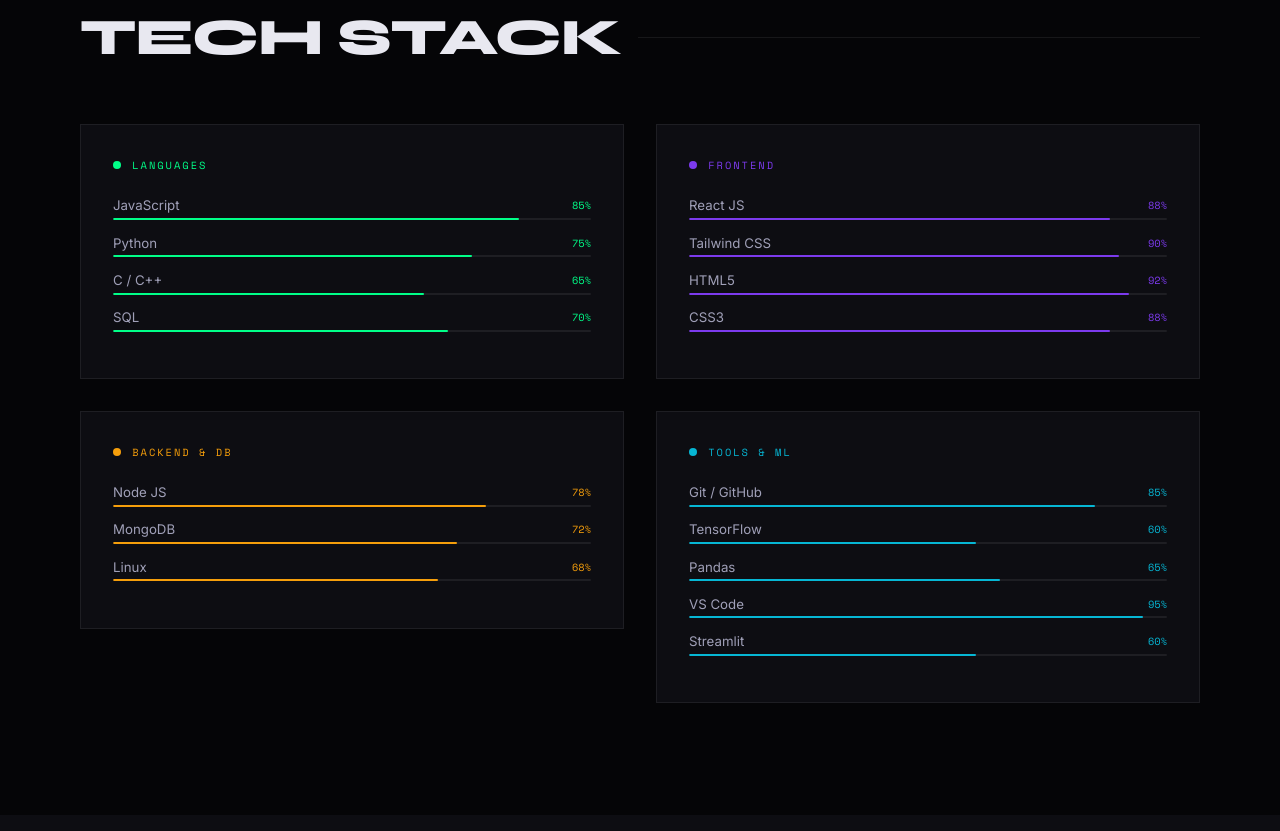
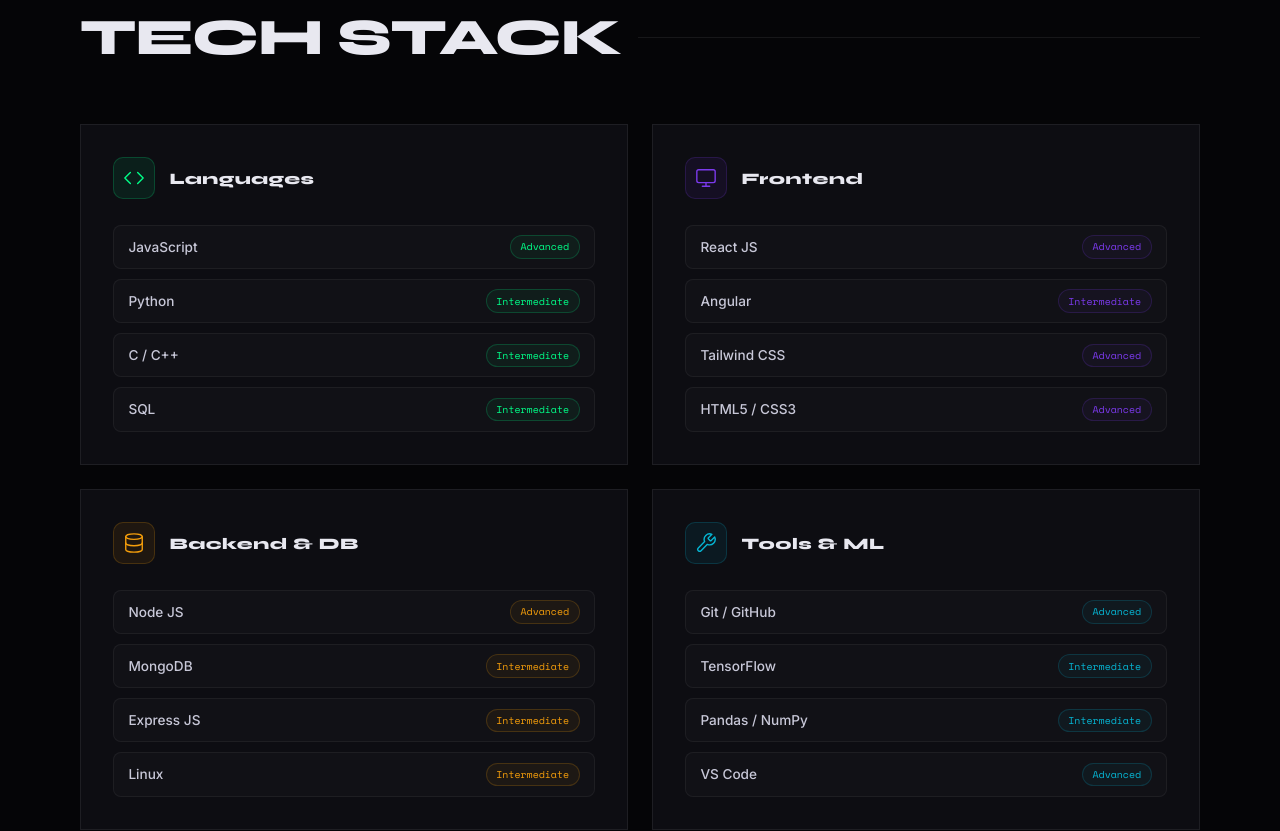
Before and after one commit to praveenshah7/New_Portfolio, a React (Create React App) app: page / in a window 1280 px wide. Shown: the part 1880-2711 px from the top of the page. Built offline with nearby package versions, Linux system fonts and the light colour scheme.

Commit message:
redesign skills section with tilt cards + Angular

```diff
--- a/src/components/About.js
+++ b/src/components/About.js
@@ -5,7 +5,7 @@
 const terminalLines = [
   { cmd: 'whoami', out: 'praveen_shah' },
   { cmd: 'cat location.txt', out: 'Haldwani, Uttarakhand, India' },
-  { cmd: 'cat education.txt', out: 'MCA @ Graphic Era Hill University (8.0 CGPA)\nBCA @ MAGU University, Pauri Garhwal' },
+  { cmd: 'cat education.txt', out: 'MCA @ Graphic Era Hill University (8.0 CGPA)\nBCA @ MAHGU University, Pauri Garhwal' },
   { cmd: 'cat status.txt', out: 'Open to Work — Frontend / Full Stack' },
   { cmd: 'cat focus.txt', out: 'React · Node.js · Python · UI Engineering' },
 ];
--- a/src/components/Skills.js
+++ b/src/components/Skills.js
@@ -1,35 +1,96 @@
 /* eslint-disable */
-import React, { useRef, useEffect, useState } from 'react';
+import React, { useState, useRef } from 'react';
 import ScrollReveal from './ScrollReveal';
 
 const skillGroups = [
-  { label: 'Languages', items: ['JavaScript', 'Python', 'C / C++', 'SQL'], color: '#00ff88' },
-  { label: 'Frontend', items: ['React JS', 'Tailwind CSS', 'HTML5', 'CSS3'], color: '#7c3aed' },
-  { label: 'Backend & DB', items: ['Node JS', 'MongoDB', 'Linux'], color: '#f59e0b' },
-  { label: 'Tools & ML', items: ['Git / GitHub', 'TensorFlow', 'Pandas', 'VS Code', 'Streamlit'], color: '#06b6d4' },
+  {
+    label: 'Languages', color: '#00ff88',
+    icon: <svg width="22" height="22" viewBox="0 0 24 24" fill="none" stroke="currentColor" strokeWidth="1.5" strokeLinecap="round" strokeLinejoin="round"><polyline points="16 18 22 12 16 6"/><polyline points="8 6 2 12 8 18"/></svg>,
+    items: [
+      { name: 'JavaScript', level: 'Advanced' },
+      { name: 'Python', level: 'Intermediate' },
+      { name: 'C / C++', level: 'Intermediate' },
+      { name: 'SQL', level: 'Intermediate' },
+    ],
+  },
+  {
+    label: 'Frontend', color: '#7c3aed',
+    icon: <svg width="22" height="22" viewBox="0 0 24 24" fill="none" stroke="currentColor" strokeWidth="1.5" strokeLinecap="round" strokeLinejoin="round"><rect x="2" y="3" width="20" height="14" rx="2"/><line x1="8" y1="21" x2="16" y2="21"/><line x1="12" y1="17" x2="12" y2="21"/></svg>,
+    items: [
+      { name: 'React JS', level: 'Advanced' },
+      { name: 'Angular', level: 'Intermediate' },
+      { name: 'Tailwind CSS', level: 'Advanced' },
+      { name: 'HTML5 / CSS3', level: 'Advanced' },
+    ],
+  },
+  {
+    label: 'Backend & DB', color: '#f59e0b',
+    icon: <svg width="22" height="22" viewBox="0 0 24 24" fill="none" stroke="currentColor" strokeWidth="1.5" strokeLinecap="round" strokeLinejoin="round"><ellipse cx="12" cy="5" rx="9" ry="3"/><path d="M21 12c0 1.66-4 3-9 3s-9-1.34-9-3"/><path d="M3 5v14c0 1.66 4 3 9 3s9-1.34 9-3V5"/></svg>,
+    items: [
+      { name: 'Node JS', level: 'Advanced' },
+      { name: 'MongoDB', level: 'Intermediate' },
+      { name: 'Express JS', level: 'Intermediate' },
+      { name: 'Linux', level: 'Intermediate' },
+    ],
+  },
+  {
+    label: 'Tools & ML', color: '#06b6d4',
+    icon: <svg width="22" height="22" viewBox="0 0 24 24" fill="none" stroke="currentColor" strokeWidth="1.5" strokeLinecap="round" strokeLinejoin="round"><path d="M14.7 6.3a1 1 0 0 0 0 1.4l1.6 1.6a1 1 0 0 0 1.4 0l3.77-3.77a6 6 0 0 1-7.94 7.94l-6.91 6.91a2.12 2.12 0 0 1-3-3l6.91-6.91a6 6 0 0 1 7.94-7.94l-3.76 3.76z"/></svg>,
+    items: [
+      { name: 'Git / GitHub', level: 'Advanced' },
+      { name: 'TensorFlow', level: 'Intermediate' },
+      { name: 'Pandas / NumPy', level: 'Intermediate' },
+      { name: 'VS Code', level: 'Advanced' },
+    ],
+  },
 ];
 
-const pct = {'React JS':88,'JavaScript':85,'Python':75,'Node JS':78,'MongoDB':72,'Tailwind CSS':90,'HTML5':92,'CSS3':88,'Git / GitHub':85,'TensorFlow':60,'Pandas':65,'VS Code':95,'Streamlit':60,'C / C++':65,'SQL':70,'Linux':68};
+function TiltCard({ group }) {
+  const cardRef = useRef(null);
+  const [transform, setTransform] = useState('perspective(800px)');
+  const [glowPos, setGlowPos] = useState({ x: 50, y: 50 });
+  const [hovered, setHovered] = useState(false);
 
-function SkillBar({ name, color }) {
-  const [width, setWidth] = useState(0);
-  const ref = useRef(null);
-  const p = pct[name] || 70;
-  useEffect(() => {
-    const obs = new IntersectionObserver(([e]) => {
-      if (e.isIntersecting) { setTimeout(() => setWidth(p), 200); obs.disconnect(); }
-    }, { threshold: 0.5 });
-    if (ref.current) obs.observe(ref.current);
-    return () => obs.disconnect();
-  }, [p]);
+  const handleMove = (e) => {
+    const el = cardRef.current; if (!el) return;
+    const rect = el.getBoundingClientRect();
+    const x = (e.clientX - rect.left) / rect.width;
+    const y = (e.clientY - rect.top) / rect.height;
+    setTransform(`perspective(800px) rotateX(${(y - 0.5) * 8}deg) rotateY(${(x - 0.5) * -8}deg) scale3d(1.015,1.015,1.015)`);
+    setGlowPos({ x: x * 100, y: y * 100 });
+  };
+  const handleLeave = () => {
+    setTransform('perspective(800px) rotateX(0) rotateY(0) scale3d(1,1,1)');
+    setHovered(false);
+  };
+
   return (
-    <div ref={ref} style={{ marginBottom: '.9rem' }}>
-      <div style={{ display: 'flex', justifyContent: 'space-between', marginBottom: '.3rem' }}>
-        <span style={{ fontSize: '.83rem', color: '#a0a0b8' }}>{name}</span>
-        <span style={{ fontFamily: "'Space Mono', monospace", fontSize: '.65rem', color: color }}>{p}%</span>
+    <div ref={cardRef}
+      style={{ background: '#0d0d12', border: `1px solid ${hovered ? group.color + '44' : 'rgba(255,255,255,0.07)'}`, padding: '2rem', position: 'relative', overflow: 'hidden', transition: 'border-color 0.3s', transform, height: '100%' }}
+      onMouseMove={handleMove} onMouseLeave={handleLeave} onMouseEnter={() => setHovered(true)}
+    >
+      {hovered && <div style={{ position: 'absolute', width: '260px', height: '260px', borderRadius: '50%', background: `radial-gradient(circle, ${group.color}10 0%, transparent 70%)`, left: glowPos.x + '%', top: glowPos.y + '%', transform: 'translate(-50%,-50%)', pointerEvents: 'none' }} />}
+      <div style={{ position: 'absolute', top: 0, left: 0, right: 0, height: '2px', background: `linear-gradient(90deg, ${group.color}, transparent)`, transform: hovered ? 'scaleX(1)' : 'scaleX(0)', transformOrigin: 'left', transition: 'transform 0.4s cubic-bezier(.16,1,.3,1)' }} />
+
+      <div style={{ display: 'flex', alignItems: 'center', gap: '.9rem', marginBottom: '1.6rem' }}>
+        <div style={{ width: '42px', height: '42px', background: group.color + '14', border: `1px solid ${group.color}30`, borderRadius: '10px', display: 'flex', alignItems: 'center', justifyContent: 'center', color: group.color, flexShrink: 0 }}>
+          {group.icon}
+        </div>
+        <span style={{ fontFamily: "'Syne', sans-serif", fontWeight: 800, fontSize: '1rem', color: '#e8e8f0', letterSpacing: '.5px' }}>{group.label}</span>
       </div>
-      <div style={{ height: '2px', background: 'rgba(255,255,255,0.07)', borderRadius: '2px', overflow: 'hidden' }}>
-        <div style={{ height: '100%', width: width + '%', background: color, borderRadius: '2px', transition: 'width 1.2s cubic-bezier(.16,1,.3,1)' }} />
+
+      <div style={{ display: 'flex', flexDirection: 'column', gap: '.6rem' }}>
+        {group.items.map(item => (
+          <div key={item.name} style={{ display: 'flex', justifyContent: 'space-between', alignItems: 'center', padding: '.6rem .9rem', background: 'rgba(255,255,255,0.02)', border: '1px solid rgba(255,255,255,0.05)', borderRadius: '8px', transition: 'background 0.2s, border-color 0.2s' }}
+            onMouseEnter={e => { e.currentTarget.style.background = group.color + '0a'; e.currentTarget.style.borderColor = group.color + '30'; }}
+            onMouseLeave={e => { e.currentTarget.style.background = 'rgba(255,255,255,0.02)'; e.currentTarget.style.borderColor = 'rgba(255,255,255,0.05)'; }}
+          >
+            <span style={{ fontSize: '.85rem', color: '#c8c8d8', fontWeight: 500 }}>{item.name}</span>
+            <span style={{ fontFamily: "'Space Mono', monospace", fontSize: '.62rem', padding: '.2rem .6rem', borderRadius: '100px', color: group.color, border: `1px solid ${group.color}30`, background: group.color + '0d', whiteSpace: 'nowrap' }}>
+              {item.level}
+            </span>
+          </div>
+        ))}
       </div>
     </div>
   );
@@ -39,37 +100,27 @@
   return (
     <section id="skills" style={{ padding: '7rem 5rem', background: '#050507' }}>
       <ScrollReveal>
-        <div style={{ fontFamily: "'Space Mono', monospace", fontSize: '.65rem', letterSpacing: '3px', color: '#00ff88', textTransform: 'uppercase', marginBottom: '.5rem' }}>
-          <span>Section 02</span>
-        </div>
+        <div style={{ fontFamily: "'Space Mono', monospace", fontSize: '.65rem', letterSpacing: '3px', color: '#00ff88', textTransform: 'uppercase', marginBottom: '.5rem' }}>Section 02</div>
         <div style={{ display: 'flex', alignItems: 'center', gap: '1rem', marginBottom: '3.5rem' }}>
           <h2 style={{ fontFamily: "'Syne', sans-serif", fontWeight: 800, fontSize: 'clamp(2rem,4vw,3.5rem)', textTransform: 'uppercase', letterSpacing: '-1px' }}>Tech Stack</h2>
           <div style={{ flex: 1, height: '1px', background: 'rgba(255,255,255,0.07)' }} />
         </div>
       </ScrollReveal>
-      <div style={{ display: 'grid', gridTemplateColumns: 'repeat(2,1fr)', gap: '2rem' }}>
+
+      <div style={{ display: 'grid', gridTemplateColumns: 'repeat(2,1fr)', gap: '1.5rem', alignItems: 'stretch' }} className="skills-grid">
         {skillGroups.map((group, i) => (
           <ScrollReveal key={group.label} delay={i * 100}>
-            <div
-              style={{ background: '#0d0d12', border: '1px solid rgba(255,255,255,0.07)', padding: '2rem', transition: 'border-color 0.2s' }}
-              onMouseEnter={e => e.currentTarget.style.borderColor = group.color + '44'}
-              onMouseLeave={e => e.currentTarget.style.borderColor = 'rgba(255,255,255,0.07)'}
-            >
-              <div style={{ display: 'flex', alignItems: 'center', gap: '.7rem', marginBottom: '1.5rem' }}>
-                <span style={{ width: '8px', height: '8px', borderRadius: '50%', background: group.color, display: 'inline-block' }} />
-                <span style={{ fontFamily: "'Space Mono', monospace", fontSize: '.65rem', letterSpacing: '2px', color: group.color, textTransform: 'uppercase' }}>{group.label}</span>
-              </div>
-              {group.items.map(skill => <SkillBar key={skill} name={skill} color={group.color} />)}
-            </div>
+            <TiltCard group={group} />
           </ScrollReveal>
         ))}
       </div>
+
       <style>{`
-  @media(max-width:768px){
-    #skills { padding: 4rem 1.5rem !important; }
-    #skills > div:last-child { grid-template-columns: 1fr !important; }
-  }
-`}</style>
+        @media(max-width:768px){
+          #skills { padding: 4rem 1.5rem !important; }
+          .skills-grid { grid-template-columns: 1fr !important; }
+        }
+      `}</style>
     </section>
   );
 }
```
